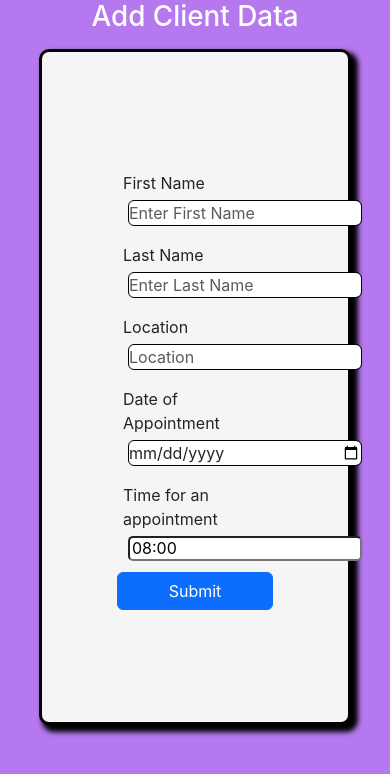
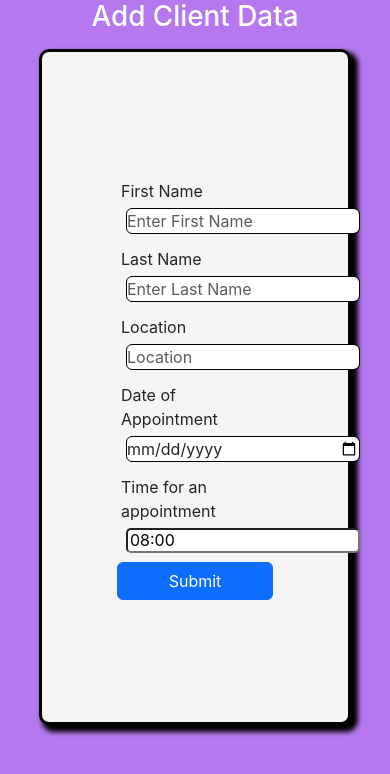
Before and after one commit to Sakshi-hub21/Power-Up-Fitness, a React (Create React App) app: page /add in a window 390 px wide. Shown: the top 774 px of the page. Built offline with nearby package versions, Linux system fonts and the light colour scheme.

Commit message:
Update edit.css

```diff
--- a/src/components/edit.css
+++ b/src/components/edit.css
@@ -64,7 +64,7 @@
 
 .input-1{
     width: 40vw;
-    padding:6px;
+    padding:4px;
 
 }
 
```
